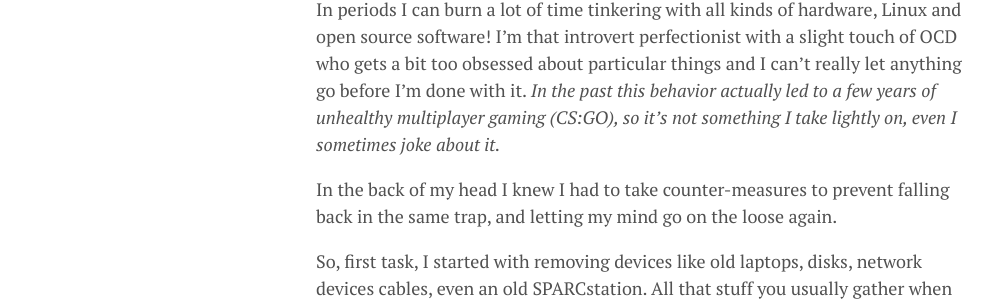
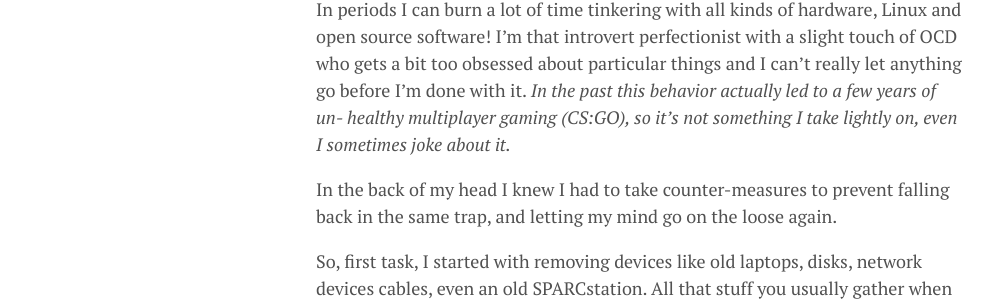
Before and after one commit to lgeurts/lgeurts.github.io, a Jekyll site: the page built from _posts/2021-11-09-why-i-decided-to-limit-my-social-presence.md, in a window 1280 px wide and 900 px high, scrolled down 526 px. Shown: the part 182-483 px from the top of the window, without its empty margins (0-993 px from the left). Built offline with Jekyll 4.4.1, drawn with Linux system fonts in a browser that asks for light colours; nearby versions of some CDN libraries; comment, search, counter and statistics services are not loaded.

Commit message:
Update 2021-11-09-why-i-decided-to-limit-my-social-presence.md

```diff
--- a/_posts/2021-11-09-why-i-decided-to-limit-my-social-presence.md
+++ b/_posts/2021-11-09-why-i-decided-to-limit-my-social-presence.md
@@ -14,7 +14,7 @@
 
 I could have spent time behind this blog as well, but I chose not to. Finally I was able to get a clear head, think about how I used my computer, and phone, how I perhaps consumed and processed more information than I really wanted to and what the long term effects of that do to a person.
 
-In periods I can burn a lot of time tinkering with all kinds of hardware, Linux and open source software! I’m that introvert perfectionist with a slight touch of OCD who gets a bit too obsessed about particular things and I can’t really let anything go before I’m done with it. *In the past this behavior actually led to a few years of unhealthy multiplayer gaming (CS:GO), so it’s not something I take lightly on, even I sometimes joke about it.*
+In periods I can burn a lot of time tinkering with all kinds of hardware, Linux and open source software! I’m that introvert perfectionist with a slight touch of OCD who gets a bit too obsessed about particular things and I can’t really let anything go before I’m done with it. *In the past this behavior actually led to a few years of un- healthy multiplayer gaming (CS:GO), so it’s not something I take lightly on, even I sometimes joke about it.*
 
 In the back of my head I knew I had to take counter-measures to prevent falling back in the same trap, and letting my mind go on the loose again.
 
```
